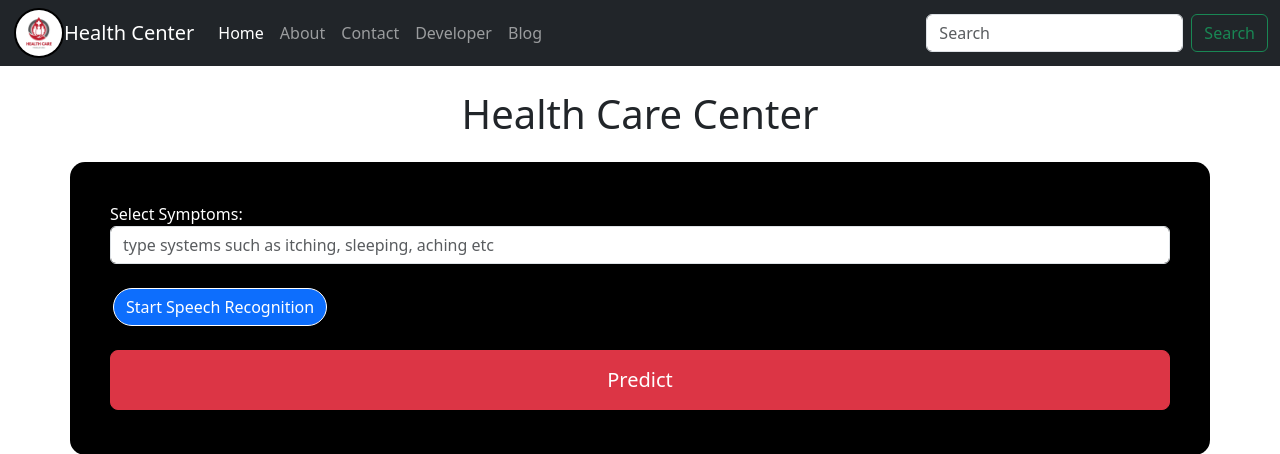
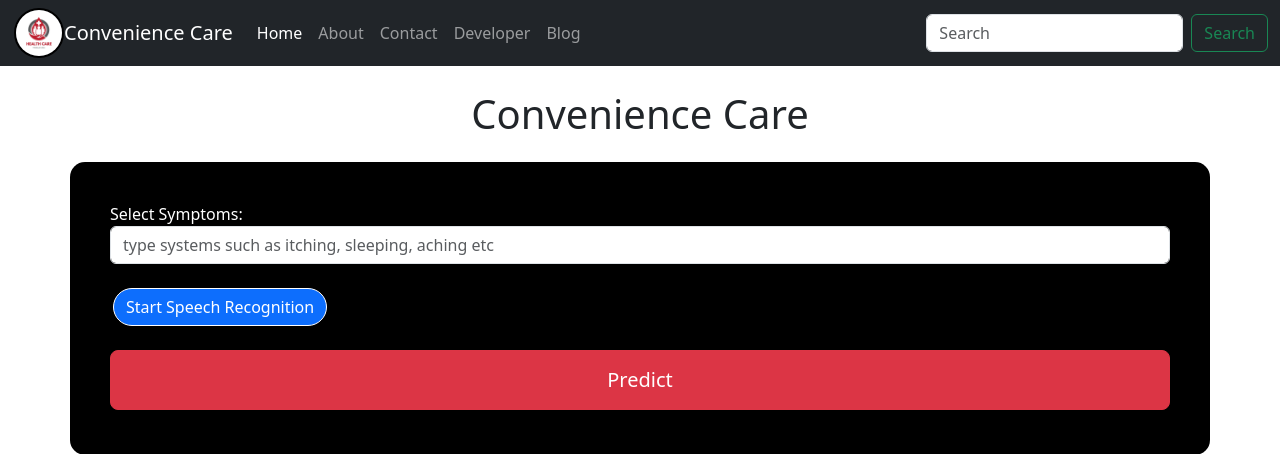
Before and after one commit to sohampatil44/CC, a Flask app: page /index in a window 1280 px wide. Shown: the top 454 px of the page. Run offline with Flask 3, Linux system fonts and the light colour scheme; the visitor is signed in with stand-in values (Sample User, id 1); parts of the project's set-up code (start-up, migrations or seed data) failed here and were passed over.

Commit message:
Update index.html

```diff
--- a/templates/index.html
+++ b/templates/index.html
@@ -3,7 +3,7 @@
   <head>
     <meta charset="utf-8">
     <meta name="viewport" content="width=device-width, initial-scale=1">
-    <title>Health Care Center</title>
+    <title>Convenience Care</title>
     <link href="https://cdn.jsdelivr.net/npm/bootstrap@5.3.1/dist/css/bootstrap.min.css" rel="stylesheet" integrity="sha384-4bw+/aepP/YC94hEpVNVgiZdgIC5+VKNBQNGCHeKRQN+PtmoHDEXuppvnDJzQIu9" crossorigin="anonymous">
   </head>
 
@@ -38,7 +38,7 @@
                 <img class="myimg" src="{{ url_for('static', filename='img.png') }}" alt="">
             </div>
 
-            <a class="navbar-brand" href="#">Health Center</a>
+            <a class="navbar-brand" href="#">Convenience Care</a>
             <button class="navbar-toggler" type="button" data-bs-toggle="collapse" data-bs-target="#navbarSupportedContent" aria-controls="navbarSupportedContent" aria-expanded="false" aria-label="Toggle navigation">
                 <span class="navbar-toggler-icon"></span>
             </button>
@@ -72,7 +72,7 @@
 
 
 <!-- main form of page -->
-<h1 class="mt-4 my-4 text-center text-green">Health Care Center</h1>
+<h1 class="mt-4 my-4 text-center text-green">Convenience Care</h1>
 <div class="container my-4 mt-4" style="background: black; color: white; border-radius: 15px; padding: 40px;">
     <form action="/predict" method="post">
         <div class="form-group">
```
Also changed, not shown: other parts of templates/index.html (+20 -19 lines).
